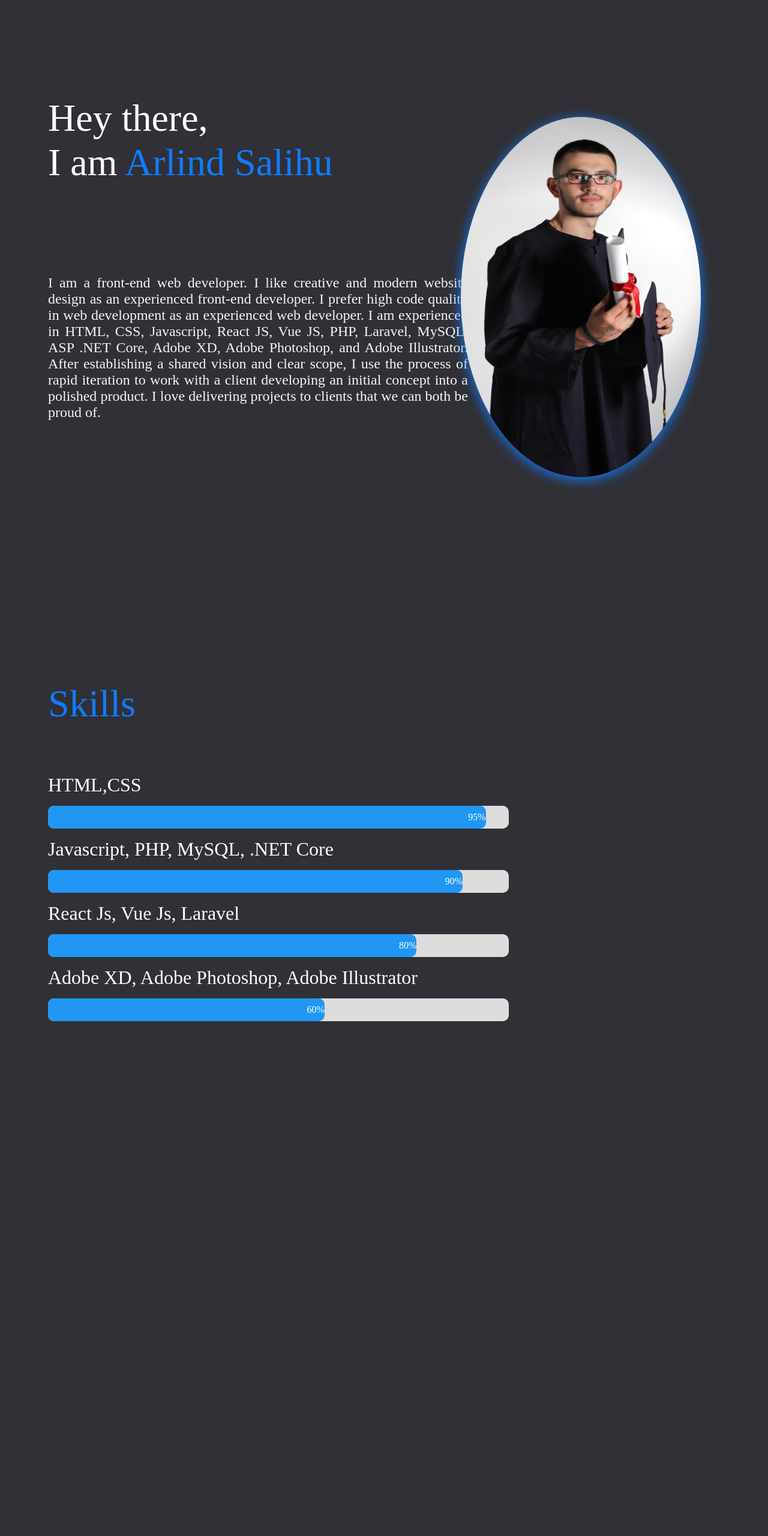
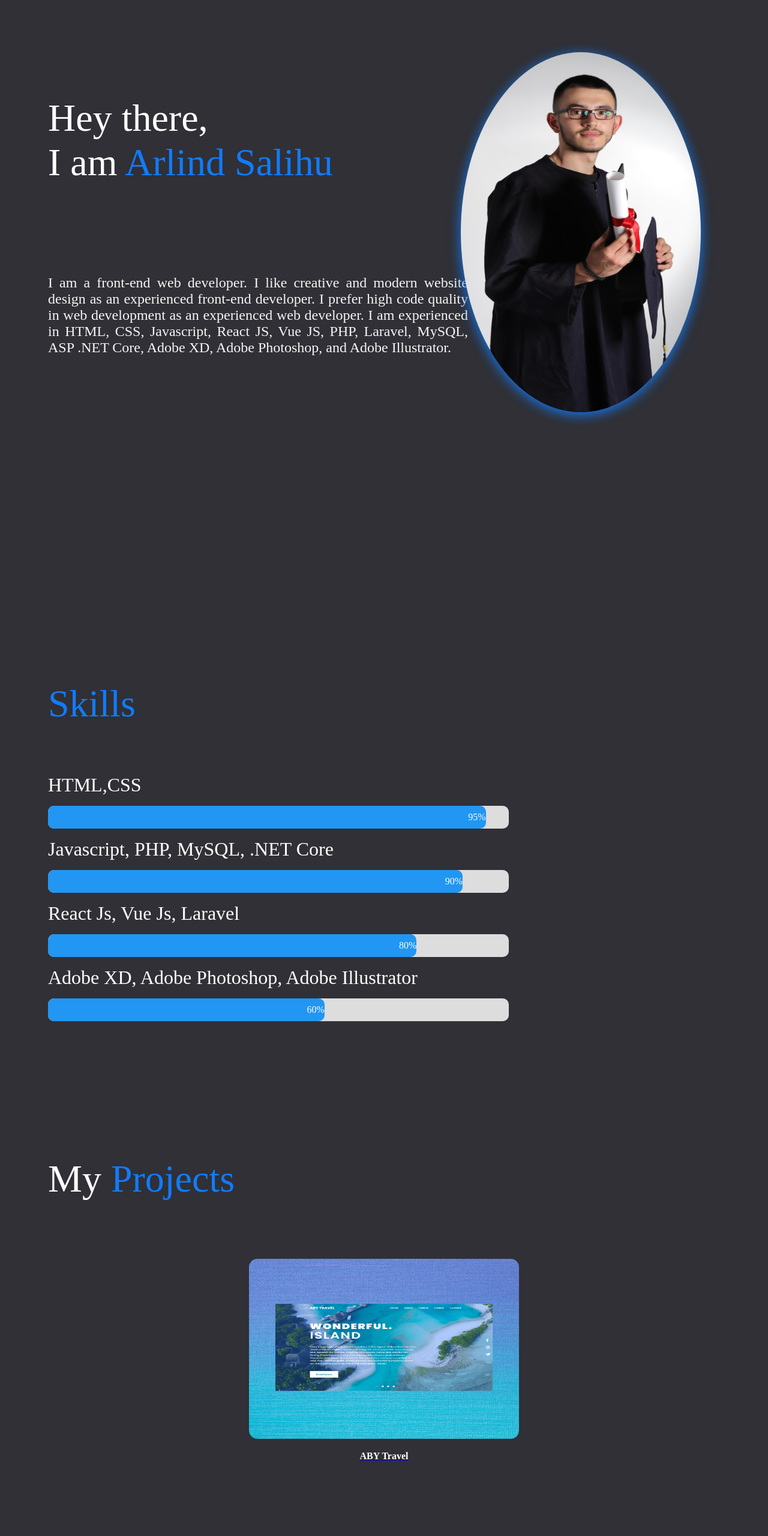
Before and after one commit to Arlind-Salihu/Starlabs_Portfolio, a PHP site: page /html/index.html in a window 1280 px wide; the page is wider, and only the part inside the window is pictured. Shown: that part at 60% size. Before the commit the page ends 1702 px from the top of that part, so only its background shows below. Run offline with PHP 8.4, Linux system fonts and the light colour scheme.

Commit message:
Added Projects Container

```diff
--- a/css/style.css
+++ b/css/style.css
@@ -120,3 +120,60 @@ body {
     background-color: #2196F3;
 }
 /*End of Second Container*/
+
+/*Start of Third Container*/
+#projects {
+    height: 100vh;
+}
+
+.wrapper{
+    padding-top: 0.5rem;
+}
+
+.skillsHead {
+    color: white;
+    font-size: 4rem;
+    margin: 5rem;
+    margin-top: 10rem;
+}
+
+.flexContainer {
+    display: flex;
+    margin: 2rem;
+    align-content: center;
+    justify-content: center;
+    background-size: auto;
+}
+
+.projectText {
+    display: none;
+}
+
+.card {
+    background-size: auto;
+}
+
+.card p {
+    color: white;
+    font-family: 'Alata';
+    font-weight: bold;
+    text-align: center;
+    font-size: 1rem;
+}
+
+.card img {
+    width: 450px;
+    height: 300px;
+    z-index: -1;
+    padding: 1rem;
+    border-radius: 30px;
+}
+
+.card:hover {
+    opacity: 100%;
+    transform: scale(1.3);
+}
+.card:hover img {
+    margin: 2rem;
+}
+/*End of Third Container*/
--- a/html/index.html
+++ b/html/index.html
@@ -9,7 +9,6 @@
     <title>Portfolio</title>
   </head>
   <body>
-
     <!-- START OF FIRST SECTION -->
     <section id="landing">
       <div class="landingClass">
@@ -22,10 +21,7 @@
           quality in web development as an experienced web developer. I am
           experienced in HTML, CSS, Javascript, React JS, Vue JS, PHP, Laravel,
           MySQL, ASP .NET Core, Adobe XD, Adobe Photoshop, and Adobe
-          Illustrator. After establishing a shared vision and clear scope, I use
-          the process of rapid iteration to work with a client developing an
-          initial concept into a polished product. I love delivering projects to
-          clients that we can both be proud of.
+          Illustrator.
         </p>
       </div>
       <img class="logoImg" src="../images/lindi.png" />
@@ -36,7 +32,7 @@
     <section id="skills">
       <div class="skillsClass">
         <p class="skillsHead">
-         <span class="spanName">Skills</span>
+          <span class="spanName">Skills</span>
         </p>
         <p class="skillText">HTML,CSS</p>
         <div class="container">
@@ -58,5 +54,23 @@
     </section>
     <!-- END OF SECOND SECTION -->
 
+    <!-- START OF THIRD SECTION -->
+    <section id="projects">
+      <div class="wrapper">
+        <p class="skillsHead">
+          My <span class="spanName">Projects</span>
+        </p>
+        <div class="flexContainer">
+          <div class="card">
+            <a href="../images/aby.jpg" target="_blank">
+              <img src="../images/aby.jpg" alt="img" />
+              <p>ABY Travel</p>
+              <p class="projectText">ABY Travel</p>
+            </a>
+          </div>
+        </div>
+      </div>
+    </section>
+    <!-- END OF THIRD SECTION -->
   </body>
 </html>
```
Also changed, not shown: images/SignUp.png (added), images/admin.png (added), images/bitcoin.png (added), images/testimonial1.png (added), 5 other files.
